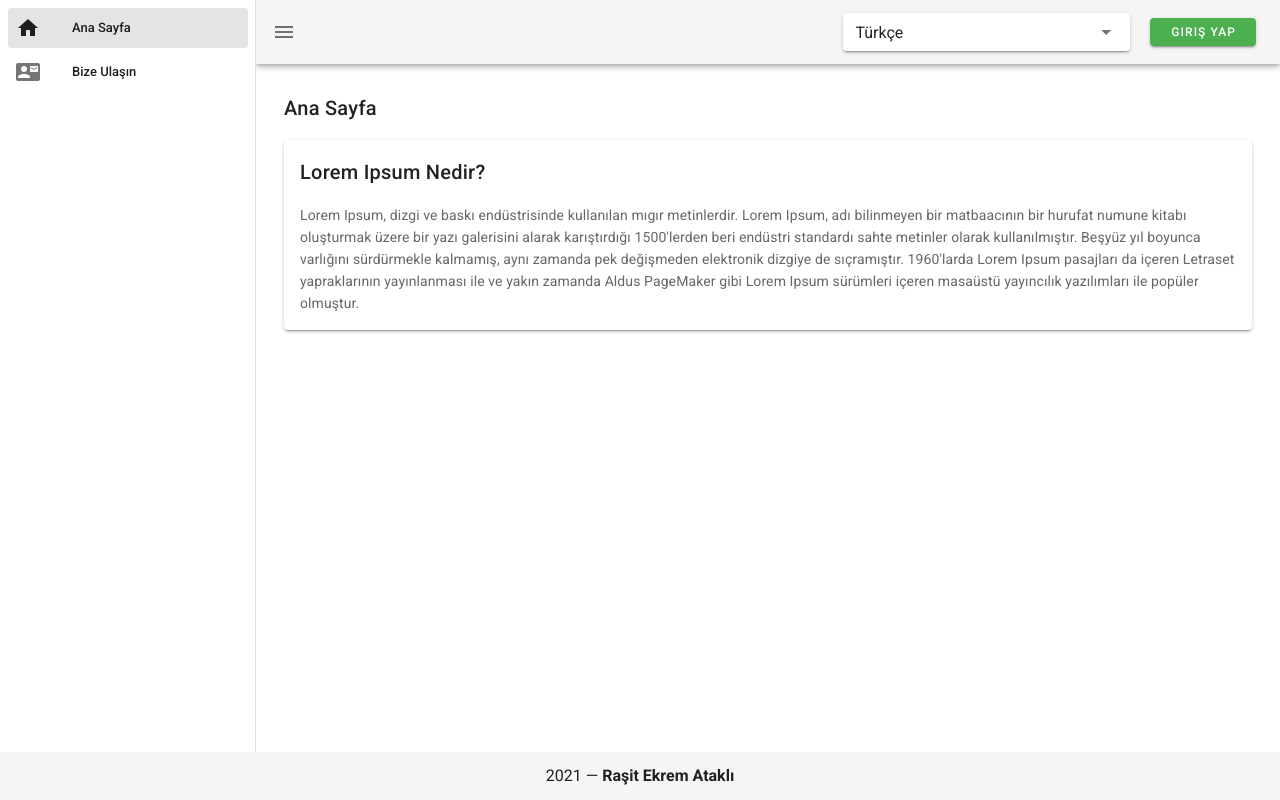
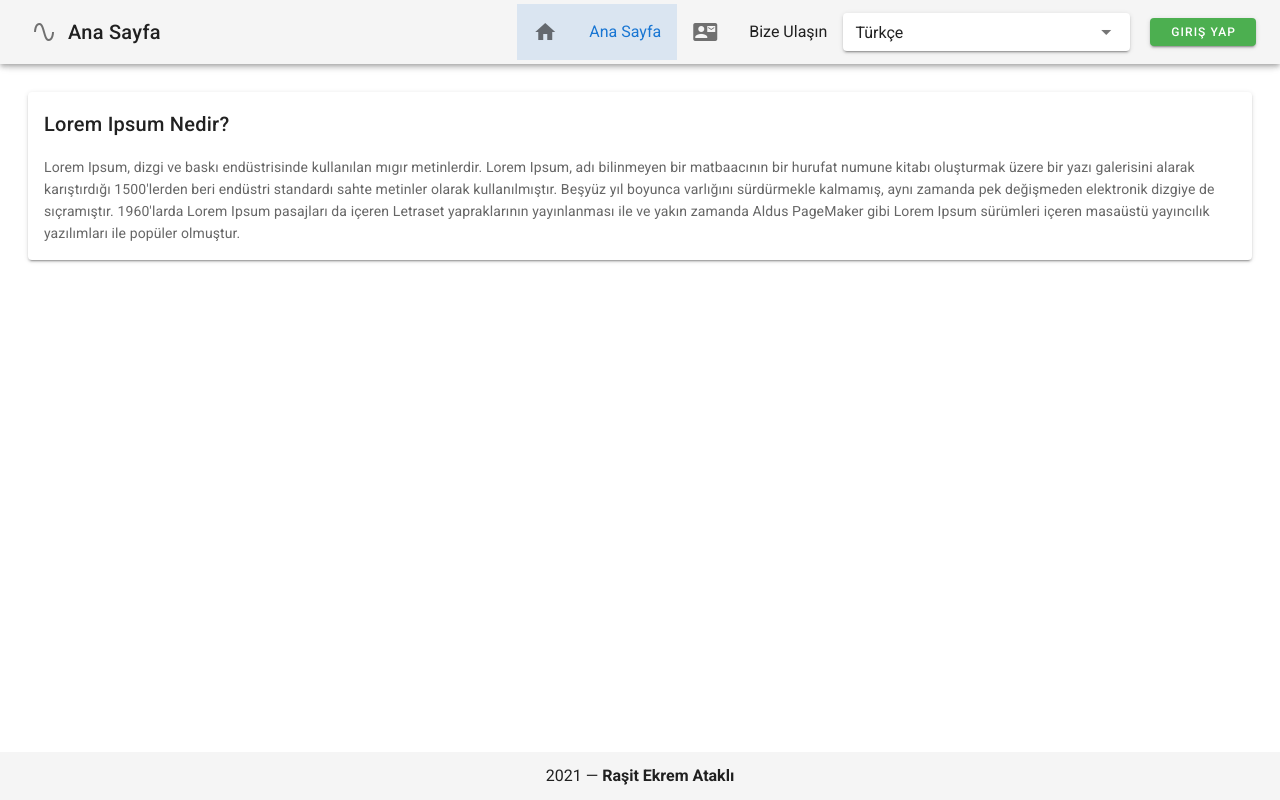
Before and after one commit to rasitekrem/scorpapp-case, a Vue app: page / in a window 1280 px wide. Built offline with nearby package versions, Linux system fonts and the light colour scheme.

Commit message:
App header mobil görünüm ve desktop görünümleri düzenlendi

```diff
--- a/src/App.vue
+++ b/src/App.vue
@@ -1,7 +1,13 @@
 <template>
   <v-app class="">
-    <v-navigation-drawer app v-model="drawer" :right="isMobile">
+    <v-navigation-drawer app v-model="drawer" right>
       <v-list dense nav>
+        <v-list-item>
+          <app-user-control :user="user"></app-user-control>
+        </v-list-item>
+        <v-list-item>
+          <AppLanguageSwitcher />
+        </v-list-item>
         <v-list-item
           v-for="item in items"
           :key="item.title"
@@ -21,13 +27,38 @@
 
     <v-app-bar app>
       <!-- -->
+      <v-card-title>
+        <v-icon class="mr-3">mdi-sine-wave</v-icon>
+        <span>{{ $t($route.name) }}</span>
+      </v-card-title>
+      <v-spacer></v-spacer>
+      <div class="d-sm-flex d-none">
+        <v-list-item
+          v-for="item in items"
+          :key="item.title"
+          link
+          :to="item.route"
+        >
+          <v-list-item-icon>
+            <v-icon>{{ item.icon }}</v-icon>
+          </v-list-item-icon>
+
+          <v-list-item-content>
+            <v-list-item-title>{{ item.title }}</v-list-item-title>
+          </v-list-item-content>
+        </v-list-item>
+      </div>
+      <div class="d-sm-block d-none">
+        <AppLanguageSwitcher />
+      </div>
+      <div class="d-sm-block d-none">
+        <app-user-control :user="user"></app-user-control>
+      </div>
+
       <v-app-bar-nav-icon
-        class="order-md-first order-last"
-        @click.stop="drawer = !drawer"
+        class="d-sm-none"
+        @click="drawer = !drawer"
       ></v-app-bar-nav-icon>
-      <v-spacer />
-      <AppLanguageSwitcher />
-      <app-user-control :user="user" :is-mobile="isMobile"></app-user-control>
     </v-app-bar>
 
     <!-- Sizes your content based upon application components -->
@@ -35,9 +66,6 @@
       <!-- Provides the application the proper gutter -->
       <v-container fluid>
         <v-card elevation="0">
-          <v-card-title>
-            {{ $t($route.name) }}
-          </v-card-title>
           <v-card-text>
             <router-view></router-view>
           </v-card-text>
@@ -73,12 +101,9 @@ export default {
     }
   },
   data: () => ({
-    drawer: window.screen.width >= 576,
+    drawer: false,
   }),
   computed: {
-    isMobile() {
-      return window.screen.width < 576;
-    },
     user() {
       return this.$store.getters["getUser"];
     },
--- a/src/components/AppUserControl.vue
+++ b/src/components/AppUserControl.vue
@@ -1,12 +1,5 @@
 <template>
-  <div
-    class="
-      d-flex
-      justify-content-between
-      align-items-center
-      order-md-last order-first
-    "
-  >
+  <div class="d-flex justify-content-between align-items-center">
     <v-btn
       v-if="!user"
       class="px-5 mr-2"
@@ -35,10 +28,6 @@ export default {
     AppLoginModal,
   },
   props: {
-    isMobile: {
-      type: Boolean,
-      default: false,
-    },
     user: {
       type: Object,
       default: () => null,
```
